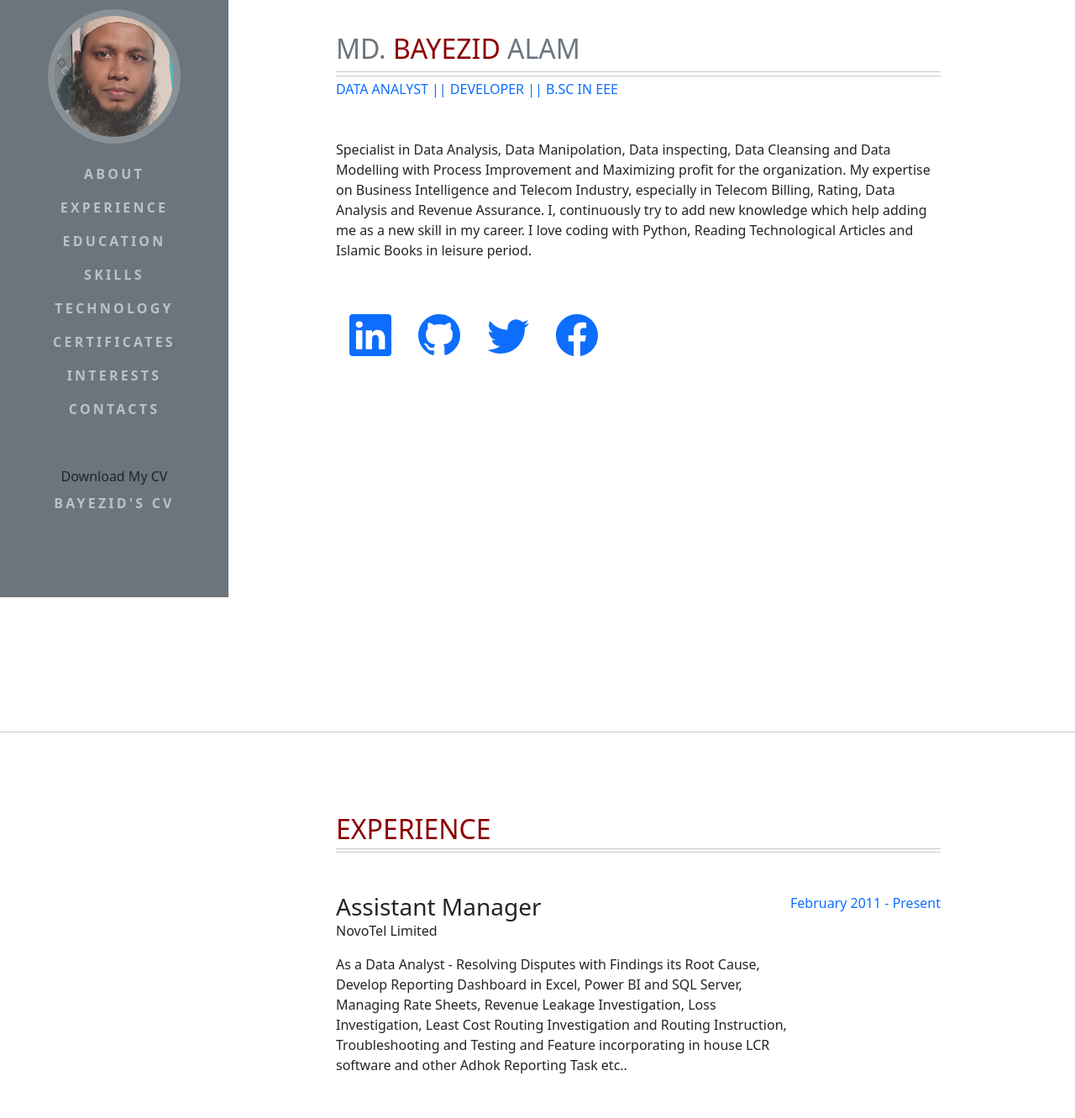
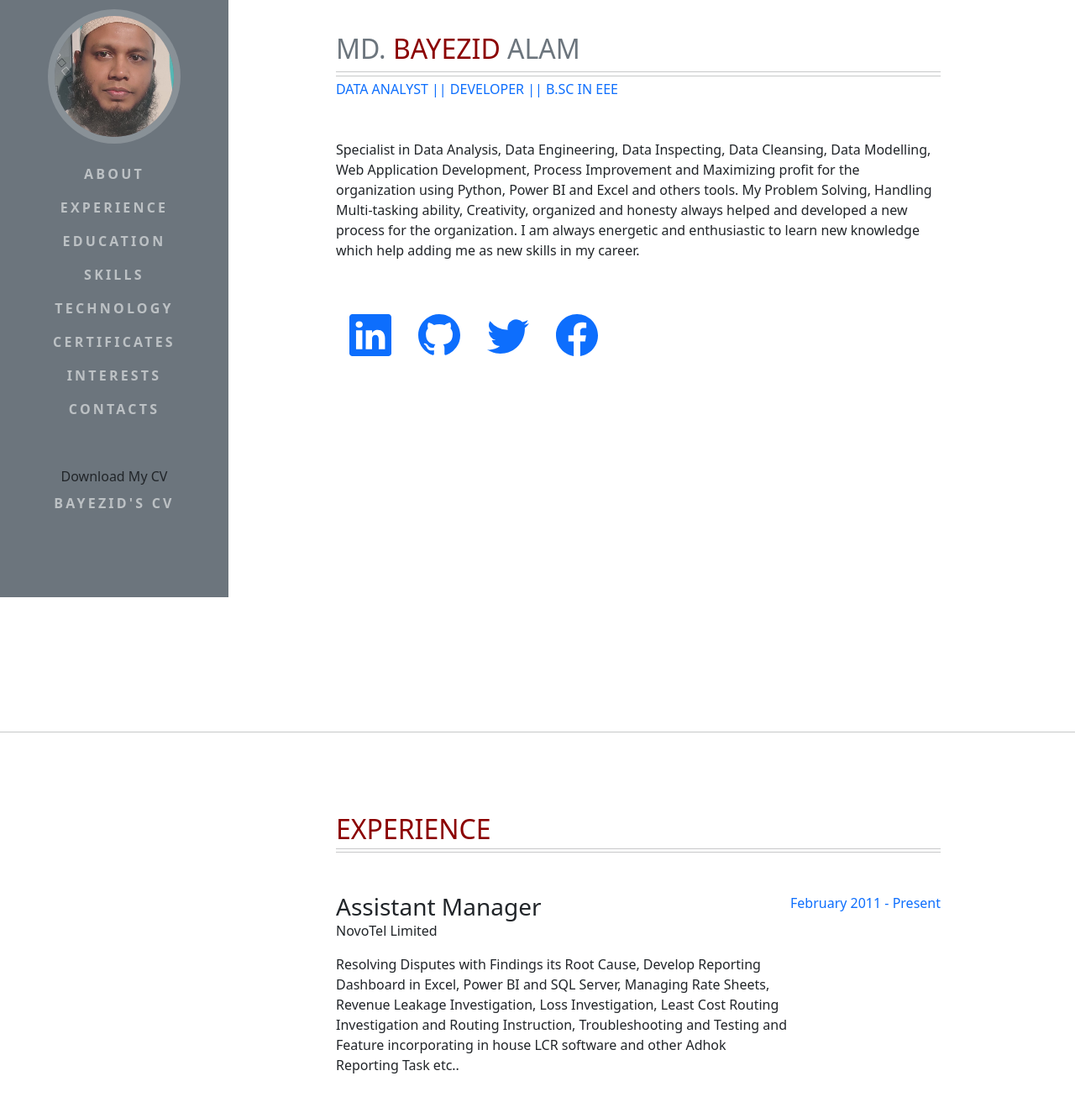
Before and after one commit to bayezidece/bayezidece.github.io, a plain HTML site: page index.html in a window 1280 px wide. Shown: the part 89-1420 px from the top of the page at 84% size. Drawn offline with Linux system fonts and the light colour scheme.

Commit message:
Update index.html

```diff
--- a/index.html
+++ b/index.html
@@ -58,11 +58,11 @@
             </div>
 
             <p class="mb-5 my-letter-spacing line-height">
-                Specialist in Data Analysis, Data Manipolation, Data inspecting, Data Cleansing and Data Modelling with Process Improvement and Maximizing profit for the organization.
+                Specialist in Data Analysis, Data Engineering, Data Inspecting, Data Cleansing, Data Modelling, Web Application Development, Process Improvement and Maximizing profit for the organization using Python, Power BI and Excel and others tools.
 
-                My expertise on Business Intelligence and Telecom Industry, especially in Telecom Billing, Rating, Data Analysis and Revenue Assurance. I, continuously try to add new knowledge which help adding me as a new skill in my career.
+                My Problem Solving, Handling Multi-tasking ability, Creativity, organized and honesty always helped and developed a new process for the organization.
 
-                I love coding with Python, Reading Technological Articles and Islamic Books in leisure period.
+                I am always energetic and enthusiastic to learn new knowledge which help adding me as new skills in my career.
             </p>
 
             <div class="social-icons d-flex mt-5">
@@ -93,7 +93,7 @@
                       <h3 class="mb-0">Assistant Manager</h3>
                       <div class="subheading mb-3">NovoTel Limited</div>
                       <p class="my-letter-spacing line-height">
-                        As a Data Analyst - Resolving Disputes with Findings its Root Cause, Develop Reporting Dashboard in Excel, Power BI and SQL Server, Managing Rate Sheets, Revenue Leakage Investigation, Loss Investigation, Least Cost Routing Investigation and Routing Instruction, Troubleshooting and Testing and Feature incorporating in house LCR software and other Adhok Reporting Task etc..
+                        Resolving Disputes with Findings its Root Cause, Develop Reporting Dashboard in Excel, Power BI and SQL Server, Managing Rate Sheets, Revenue Leakage Investigation, Loss Investigation, Least Cost Routing Investigation and Routing Instruction, Troubleshooting and Testing and Feature incorporating in house LCR software and other Adhok Reporting Task etc..
                       </p>
                   </div>
                   <div class="flex-shrink-0"><span class="text-primary">February 2011 - Present</span></div>
```
